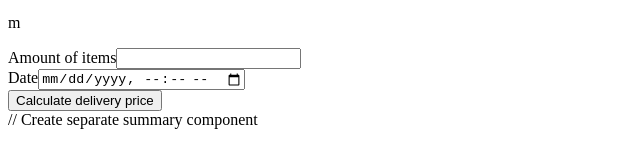
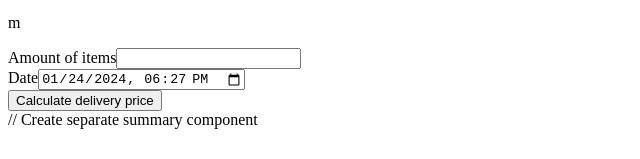
Before and after one commit to JerryUusis/delivery_fee_calculator, a React (Vite) app: page / in a window 1280 px wide. Shown: the part 174-333 px from the top of the page, without its empty margins (0-640 px from the left). Built offline with nearby package versions, Linux system fonts and the light colour scheme.

Commit message:
Create a getCurrentTime function that sets the placeholder value as current moment

```diff
--- a/src/components/Date.tsx
+++ b/src/components/Date.tsx
@@ -3,6 +3,19 @@ interface DateProps {
 }
 
 const DateInput: React.FC<DateProps> = ({ handleDateAndTime }) => {
+
+    // Set the placeholder value to current time and day
+    const getCurrentTime = ()  : string => {
+        const currentDateandTime: Date = new Date()
+        const day = currentDateandTime.getUTCDate().toString().padStart(2,"0")
+        const month = (currentDateandTime.getUTCMonth() + 1).toString().padStart(2,"0")
+        const year = currentDateandTime.getUTCFullYear().toString()
+        const minute = currentDateandTime.getMinutes().toString().padStart(2,"0")
+        const hour = currentDateandTime.getHours().toString().padStart(2,"0")
+
+        return `${year}-${month}-${day}T${hour}:${minute}`
+    }
+
     return (
         <div className="input-container">
             <label htmlFor="dateInput">Date</label>
@@ -10,6 +23,7 @@ const DateInput: React.FC<DateProps> = ({ handleDateAndTime }) => {
                 id="dateInput"
                 type="datetime-local"
                 data-test-id="orderTime"
+                defaultValue={getCurrentTime()}
                 onChange={handleDateAndTime}
             />
         </div>
```
